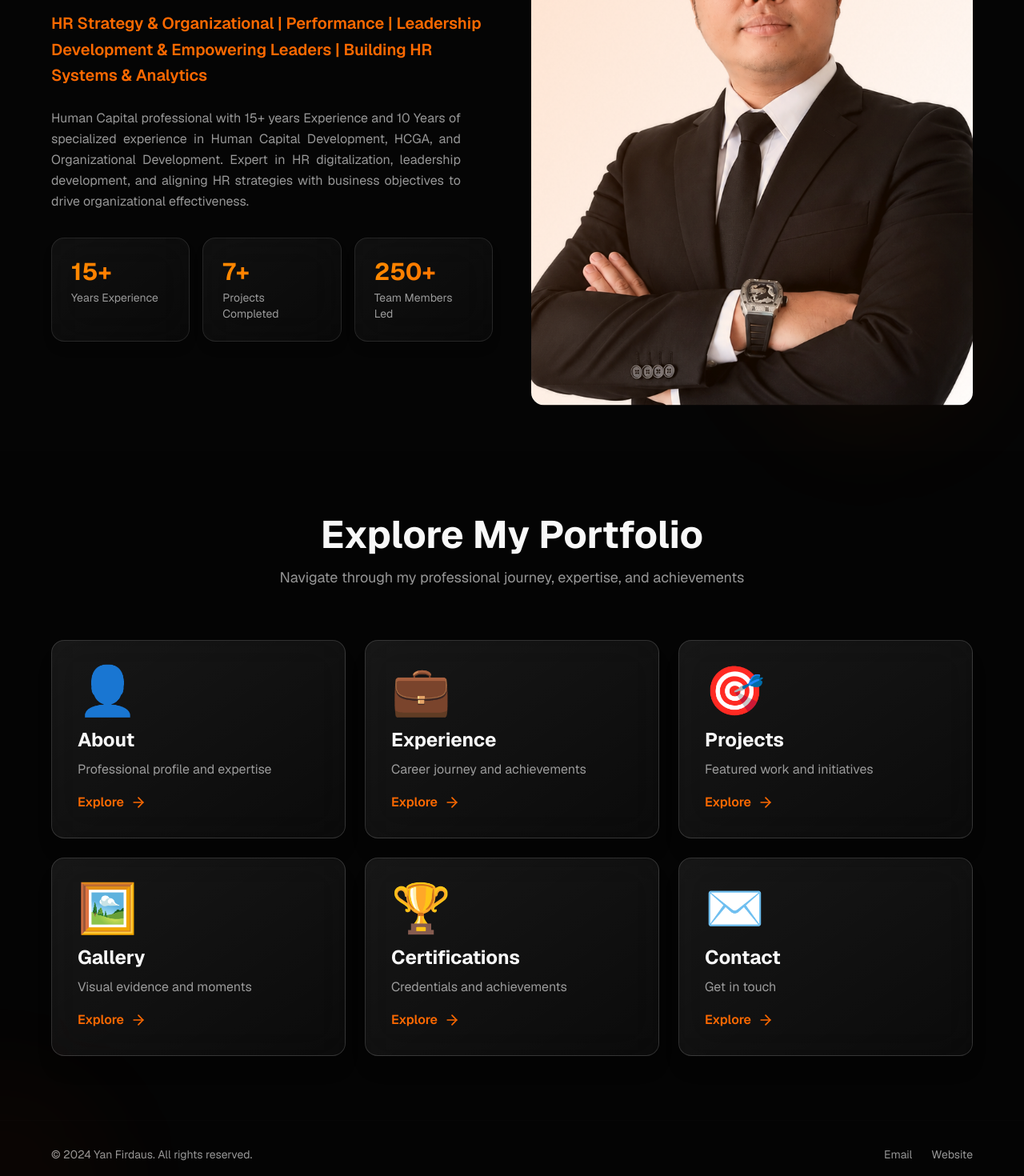
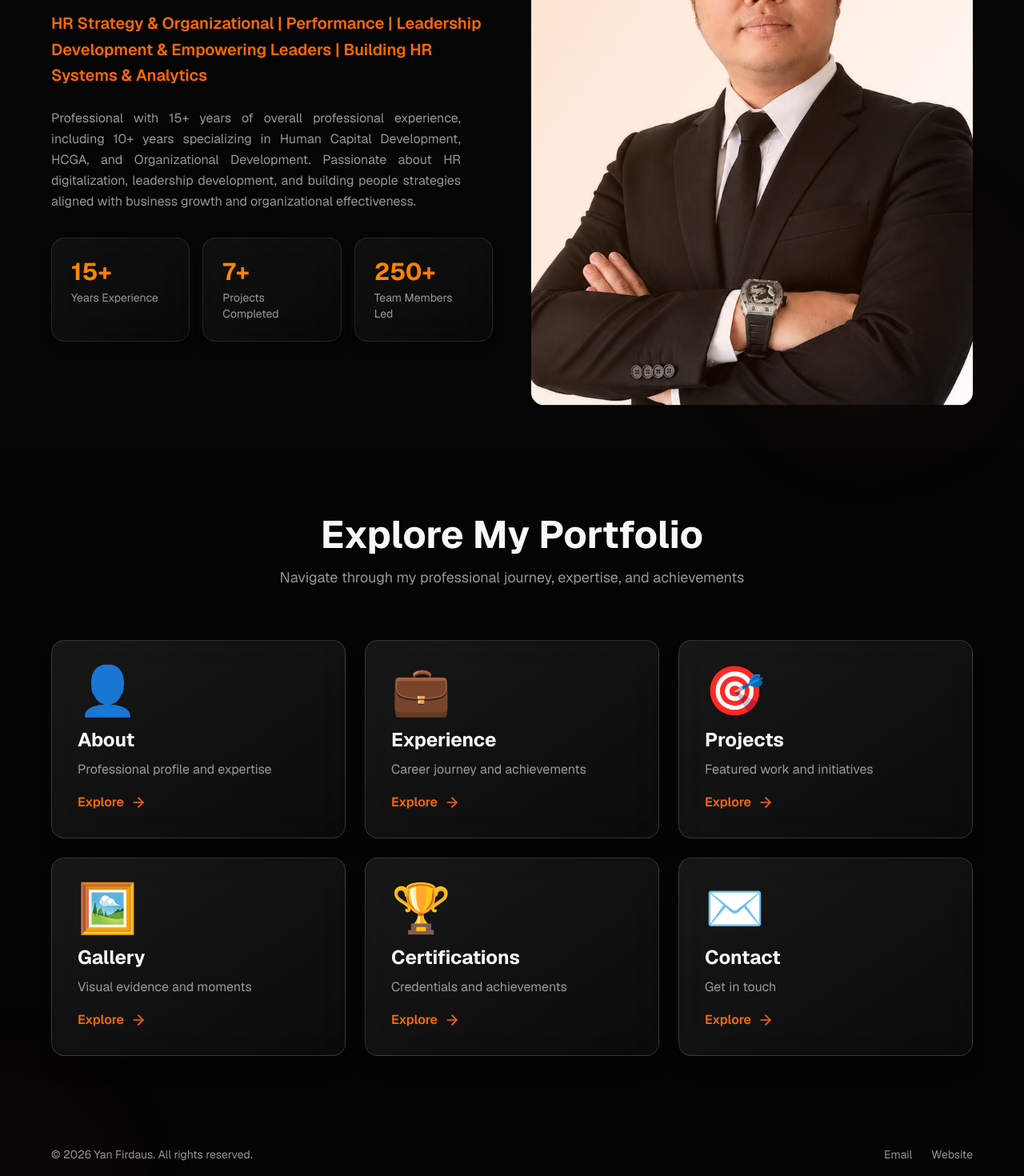
Before and after one commit to hc-mase-app/web-portofolio, a Next.js app: page / in a window 1280 px wide. Shown: the part 300-1770 px from the top of the page at 80% size. Built offline with nearby package versions, Linux system fonts and the light colour scheme.

Commit message:
Update home-landing.tsx

```diff
--- a/components/portfolio/home-landing.tsx
+++ b/components/portfolio/home-landing.tsx
@@ -112,7 +112,7 @@ const HomeLanding = () => {
                   animate={{ opacity: 1, y: 0 }}
                   transition={{ duration: 0.8, delay: 0.3 }}
                 >
-                  Human Capital professional with 15+ years Experience and 10 Years of specialized experience in Human Capital Development, HCGA, and Organizational Development. Expert in HR digitalization, leadership development, and aligning HR strategies with business objectives to drive organizational effectiveness.
+                  Professional with 15+ years of overall professional experience, including 10+ years specializing in Human Capital Development, HCGA, and Organizational Development. Passionate about HR digitalization, leadership development, and building people strategies aligned with business growth and organizational effectiveness.
                 </motion.p>
               </motion.div>
 
@@ -258,7 +258,7 @@ const HomeLanding = () => {
         <div className="max-w-6xl mx-auto">
           <div className="flex flex-col md:flex-row justify-between items-center gap-6">
             <div className="text-foreground/60 text-sm">
-              &copy; 2024 Yan Firdaus. All rights reserved.
+              &copy; 2026 Yan Firdaus. All rights reserved.
             </div>
             <div className="flex gap-6">
               <Link href={`mailto:${portfolioData.contact.email}`} className="text-foreground/60 hover:text-orange-500 transition-colors text-sm">
```
